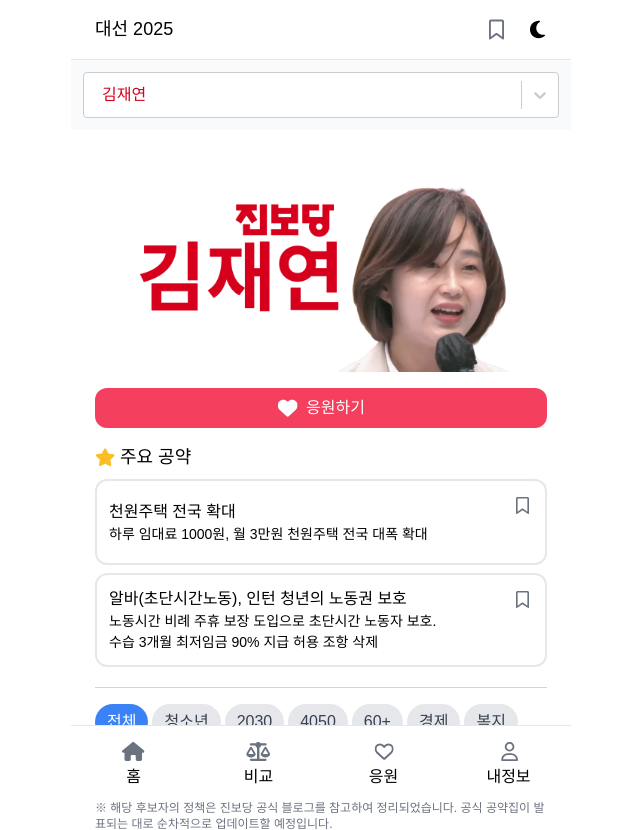
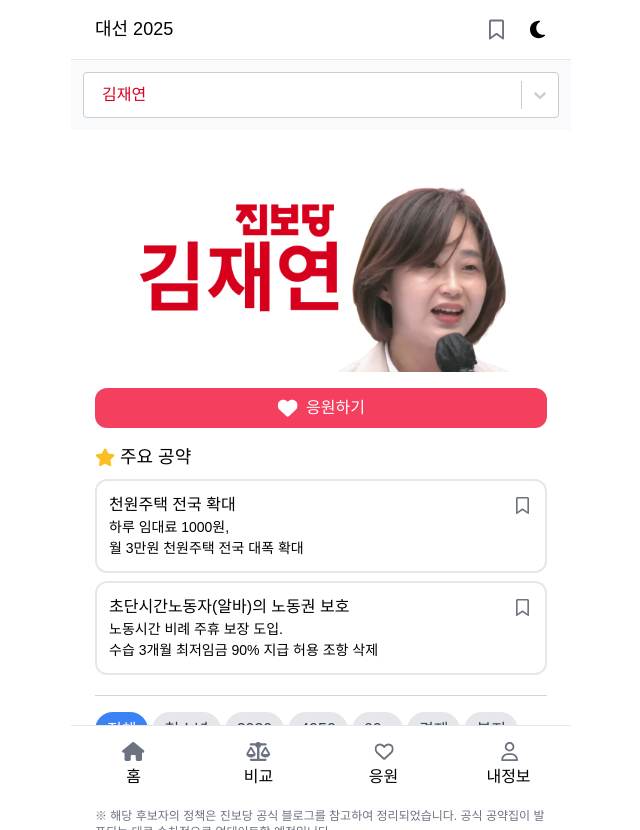
Before and after one commit to gimgyuwon/voter, a React (Create React App) app in the folder frontend/: page /candidate/jaeyeon in a window 1280 px wide. Shown: the whole page, without its empty margins (319-959 px from the left). Built offline with nearby package versions, Linux system fonts and the light colour scheme; no server answers.

Commit message:
feat: 문장 줄바꿈 추가

```diff
--- a/frontend/src/constant/Candidate/CandidatePolicy.js
+++ b/frontend/src/constant/Candidate/CandidatePolicy.js
@@ -141,7 +141,7 @@
   {
     id: 18,
     title: "주 4.5일제 도입 기업 지원",
-    content: "주 4,5일제를 도입하는 기업에 대해 지원을 통해 실노동시간 단축",
+    content: "주 4,5일제를 도입하는 기업에 대해 \n지원을 통해 실노동시간 단축",
     prop: ["경제", "행정", "2030"],
     main: true,
     candidate: "이재명",
@@ -149,7 +149,7 @@
   {
     id: 19,
     title: "연차휴가 요건 완화 및 이월제 도입",
-    content: "휴가 사용 요건 완화, 3년간 이월 가능한 연차휴가 저축 제도 도입",
+    content: "휴가 사용 요건 완화 \n3년간 이월 가능한 연차휴가 저축 제도 도입",
     prop: ["복지", "행정", "2030"],
     main: false,
     candidate: "이재명",
@@ -173,7 +173,7 @@
   {
     id: 22,
     title: "반도체 특별법 제정",
-    content: "기업이 반도체 개발에 주력할 수 있도록 특별법 신설",
+    content: "기업이 반도체 개발에 \n주력할 수 있도록 특별법 신설",
     prop: ["기술", "경제", "4050"],
     main: false,
     candidate: "이재명",
@@ -221,7 +221,7 @@
   {
     id: 28,
     title: "한미 확장억제 강화",
-    content: "한미 핵·재래식 통합 훈련(CNI) 강화, 핵공격 보호조항 명문화 추진",
+    content: "한미 핵·재래식 통합 훈련(CNI) 강화 \n핵공격 보호조항 명문화 추진",
     prop: ["국방", "행정"],
     main: false,
     candidate: "김문수",
@@ -245,7 +245,7 @@
   {
     id: 31,
     title: "GTX 전국 확대",
-    content: "A~C노선 임기 내 개통, D~F노선 착공 및 지방 확장",
+    content: "A~C노선 임기 내 개통 \nD~F노선 착공 및 지방 확장",
     prop: ["행정", "주택", "2030"],
     main: true,
     candidate: "김문수",
@@ -253,7 +253,8 @@
   {
     id: 32,
     title: "감세·세제 개편",
-    content: "중산층 위한 물가연동 종합소득세, 공제항목 상향, 상속세 개편",
+    content:
+      "중산층 위한 물가연동 종합소득세 적용 \n 및 공제항목 상향, 상속세 개편",
     prop: ["경제", "행정", "4050"],
     main: true,
     candidate: "김문수",
@@ -277,7 +278,8 @@
   {
     id: 35,
     title: "고령자 맞춤형 공공주택",
-    content: "신규 공공주택 25%에 돌봄·식사 등 고령자 전용 편의시설 의무 설치",
+    content:
+      "신규 공공주택 25%에 돌봄·식사 등 \n고령자 전용 편의시설 의무 설치",
     prop: ["복지", "주택", "60+"],
     main: false,
     candidate: "김문수",
@@ -325,7 +327,7 @@
   {
     id: 41,
     title: "상속세 10조원 청년예산화",
-    content: "상속세 10조원 전액을 청년불평등 해소기금으로 적립",
+    content: "상속세 10조원 전액을 \n청년불평등 해소기금으로 적립",
     prop: ["경제", "2030"],
     main: false,
     candidate: "김재연",
@@ -333,7 +335,7 @@
   {
     id: 42,
     title: "천원주택 전국 확대",
-    content: "하루 임대료 1000원, 월 3만원 천원주택 전국 대폭 확대",
+    content: "하루 임대료 1000원, \n월 3만원 천원주택 전국 대폭 확대",
     prop: ["주택", "2030"],
     main: true,
     candidate: "김재연",
@@ -348,9 +350,9 @@
   },
   {
     id: 44,
-    title: " 알바(초단시간노동), 인턴 청년의 노동권 보호",
+    title: "초단시간노동자(알바)의 노동권 보호",
     content:
-      "노동시간 비례 주휴 보장 도입으로 초단시간 노동자 보호. \n수습 3개월 최저임금 90% 지급 허용 조항 삭제",
+      "노동시간 비례 주휴 보장 도입. \n수습 3개월 최저임금 90% 지급 허용 조항 삭제",
     prop: ["경제", "2030"],
     main: true,
     candidate: "김재연",
@@ -368,7 +370,7 @@
     id: 46,
     title: "고등교육 무상화",
     content:
-      "고등교육재정교부금법 제정 \n GDP 1.2% 수준으로 고등교육재정 확대, 대학 무상교육 전면 실현",
+      "고등교육재정교부금법 제정 \n GDP 1.2% 수준으로 고등교육재정 확대, \n대학 무상교육 전면 실현",
     prop: ["교육", "2030"],
     main: false,
     candidate: "김재연",
@@ -376,7 +378,7 @@
   {
     id: 47,
     title: "비동의 강간죄 도입",
-    content: "폭행·협박이 없더라도 동의없는 성관계는 범죄로 처벌",
+    content: "폭행·협박이 없더라도 \n동의없는 성관계는 범죄로 처벌",
     prop: ["행정", "2030"],
     main: false,
     candidate: "김재연",
@@ -384,8 +386,7 @@
   {
     id: 48,
     title: "파트너폭력 방지법 제정 ",
-    content:
-      "결혼 여부와 상관없이 동거·연인·이혼한 배우자·성소수자 커플 등 \n모든 친밀한 관계에서의 폭력에 대한 처벌, 피해자 보호조치 강화",
+    content: "모든 친밀한 관계에서의 폭력에 대한 처벌, \n피해자 보호조치 강화",
     prop: ["복지", "2030"],
     main: false,
     candidate: "김재연",
@@ -393,7 +394,8 @@
   {
     id: 49,
     title: "국민연금 청년 국가지원",
-    content: "청년 초기 5년동안 평균소득월액 기준으로 국가가 보험료 전액 납입 ",
+    content:
+      "청년 초기 5년동안 평균소득월액 기준으로 \n국가가 보험료 전액 납입 ",
     prop: ["복지", "2030"],
     main: false,
     candidate: "김재연",
```
